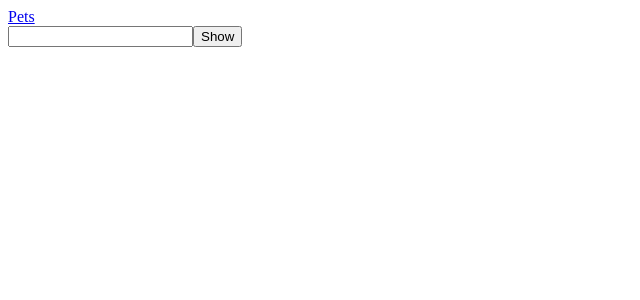
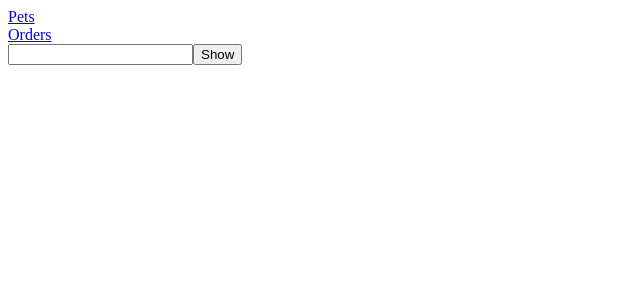
Before and after one commit to Yulian-21/pet-store-app, a React (Create React App) app: page /pets in a window 1280 px wide. Shown: the top 300 px of the page, without its empty margins (0-640 px from the left). Built offline with nearby package versions, Linux system fonts and the light colour scheme.

Commit message:
add new navlink

```diff
--- a/src/components/navigation/Navigation.tsx
+++ b/src/components/navigation/Navigation.tsx
@@ -7,6 +7,9 @@ const Navigation = () => {
     <div>
         <NavLink to='/pets'>Pets</NavLink>
     </div>
+    <div>
+        <NavLink to='/orders'>Orders</NavLink>
+    </div>
     </nav>
   )
 }
```
